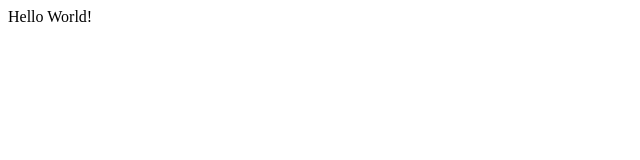
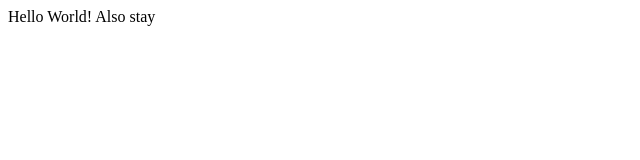
Before and after one commit to salmanramalan/demo, a plain HTML site: page index.html in a window 1280 px wide. Shown: the full height of the page, 0-640 px from the left. Drawn offline with Linux system fonts and the light colour scheme.

Commit message:
commit with stay

```diff
--- a/index.html
+++ b/index.html
@@ -7,5 +7,6 @@
 </head>
 <body>
     Hello World!
+    Also stay
 </body>
 </html>
```
